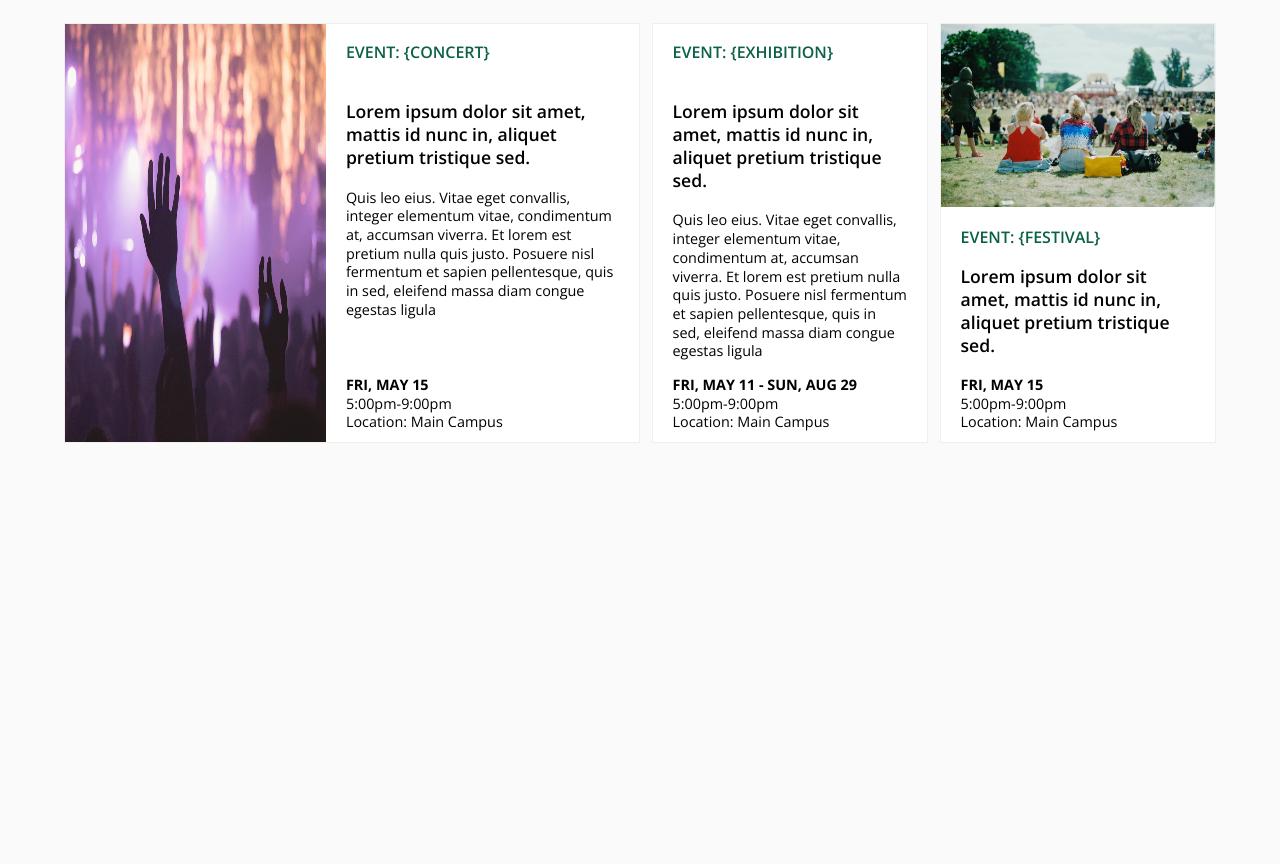
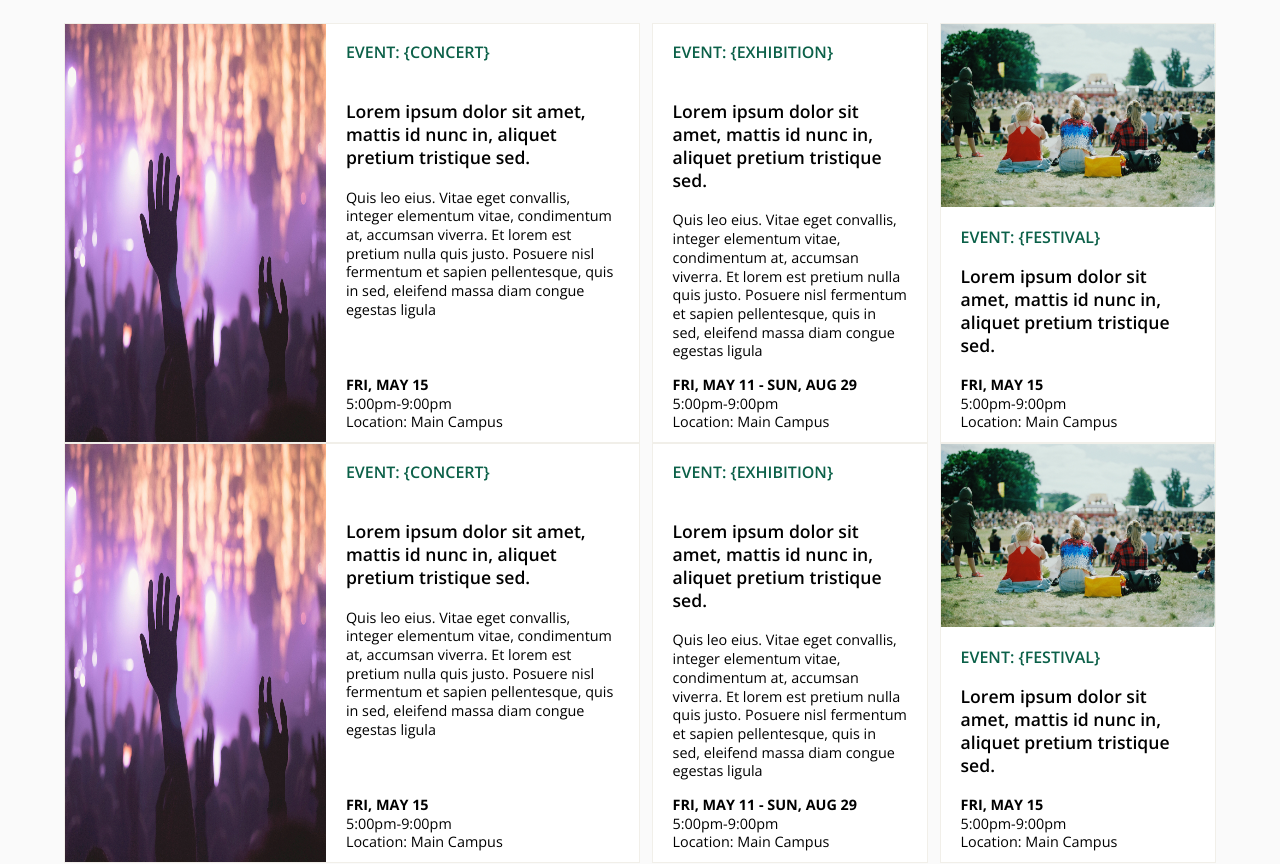
Before and after one commit to annakviese/events, a website: page index.html in a window 1280 px wide. Shown: the part 94-958 px from the top of the page. Before the commit the page ends 800 px from the top, so only its background shows below. Drawn offline with nearby package versions, Linux system fonts and the light colour scheme.

Commit message:
added additional posts

```diff
--- a/index.html
+++ b/index.html
@@ -87,7 +87,85 @@
                 </div> <!-- event info wrapper -->
             </div> <!-- event info -->
         </div> <!--small-post -->
+
+        <div class="large-post">
+            <div class="post-image">
+                <img src="assets/images/concert.jpg" alt="night concert image"/>
+            </div>
+            <div class="event-info">
+                <div class="event-info-wrapper">
+                    <a href class="filter" id="concerts" = "#"> Event: {Concert} </a>
+                    <h2 class="event-title">
+                        Lorem ipsum dolor sit amet, mattis id nunc in, aliquet pretium tristique sed.
+                    </h2>
+                    <p class="about-event">
+                        Quis leo eius. Vitae eget convallis, integer elementum vitae, condimentum at, accumsan viverra.
+                        Et lorem est pretium nulla quis justo. Posuere nisl fermentum et sapien pellentesque, quis in sed,
+                        eleifend massa diam congue egestas ligula
+                    </p>
+                    <div class="event-time">
+                        <p class="date">
+                            fri, may 15
+                        </p>
+                        <p>
+                            5:00pm-9:00pm <br>
+                            Location: Main Campus
+                        </p>
+                    </div> <!-- event time -->
+                </div> <!-- event info wrapper -->
+            </div> <!-- event info -->
+        </div><!--large post -->
+
+        <div class="small-post">
+            <div class="event-info">
+                <div class="event-info-wrapper">
+                    <a href class="filter" id="concerts" = "#"> Event: {Exhibition} </a>
+                    <h2 class="event-title">
+                        Lorem ipsum dolor sit amet, mattis id nunc in, aliquet pretium tristique sed.
+                    </h2>
+                    <p class="about-event">
+                        Quis leo eius. Vitae eget convallis, integer elementum vitae, condimentum at, accumsan viverra.
+                        Et lorem est pretium nulla quis justo. Posuere nisl fermentum et sapien pellentesque, quis in sed,
+                        eleifend massa diam congue egestas ligula
+                    </p>
+                    <div class="event-time">
+                        <p class="date">
+                            fri, may 11 - sun, aug 29
+                        </p>
+                        <p>
+                            5:00pm-9:00pm <br>
+                            Location: Main Campus
+                        </p>
+                    </div> <!-- event time -->
+                </div> <!-- event info wrapper -->
+            </div> <!-- event info -->
+        </div> <!--small-post -->
+         <div class="small-post">
+            <div class="event-info">
+                <div class="post-image">
+                        <img src="assets/images/festival.jpg" alt="outdoor festival image"/>
+                </div>
+                <div class="event-info-wrapper">
+                    <a href class="filter" = "#"> Event: {Festival} </a>
+                    <h2 class="event-title" id="small-image">
+                        Lorem ipsum dolor sit amet, mattis id nunc in, aliquet pretium tristique sed.
+                    </h2>
+                    <div class="event-time">
+                        <p class="date">
+                            fri, may 15
+                        </p>
+                        <p>
+                            5:00pm-9:00pm <br>
+                            Location: Main Campus
+                        </p>
+                    </div> <!-- event time -->
+                </div> <!-- event info wrapper -->
+            </div> <!-- event info -->
+        </div> <!--small-post -->
+
+
     </section>
+
     <footer>
 
     </footer>
```
